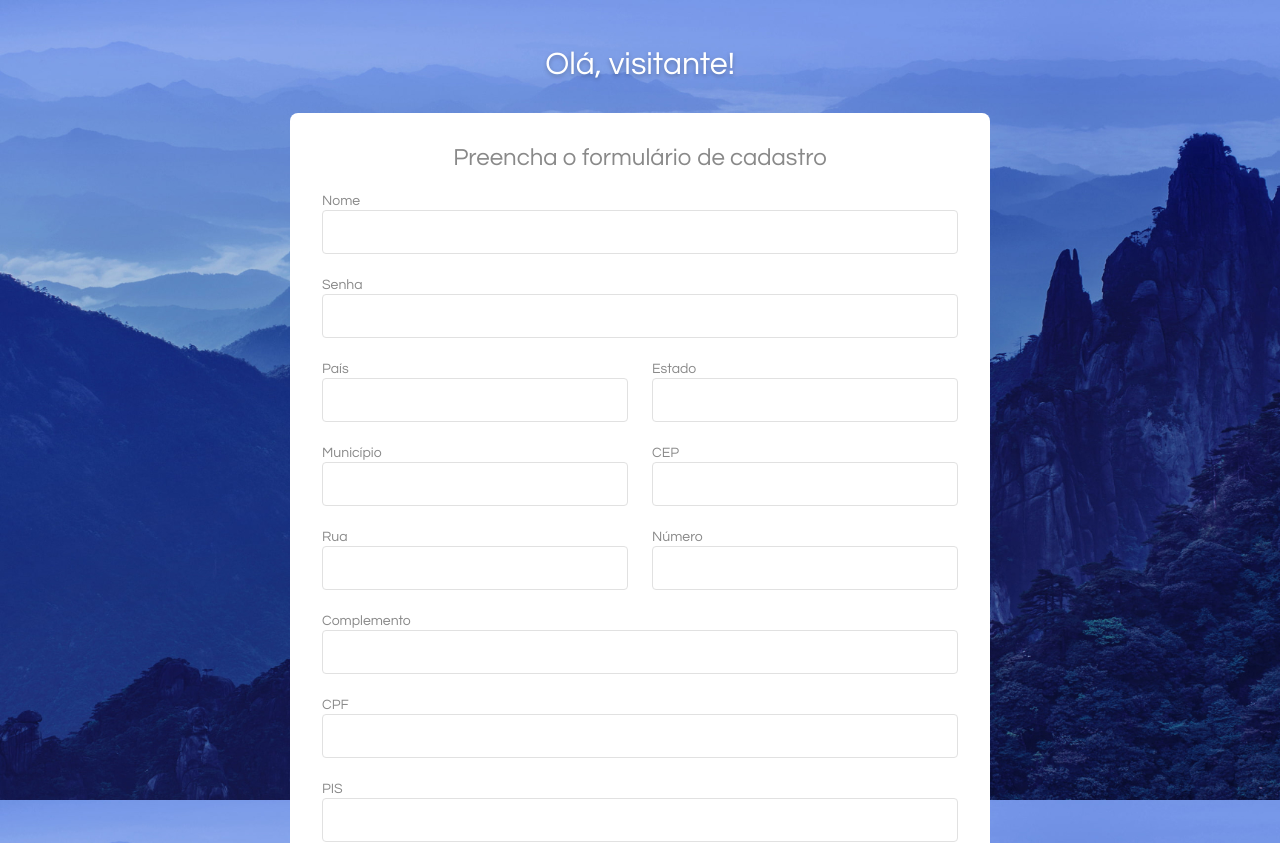
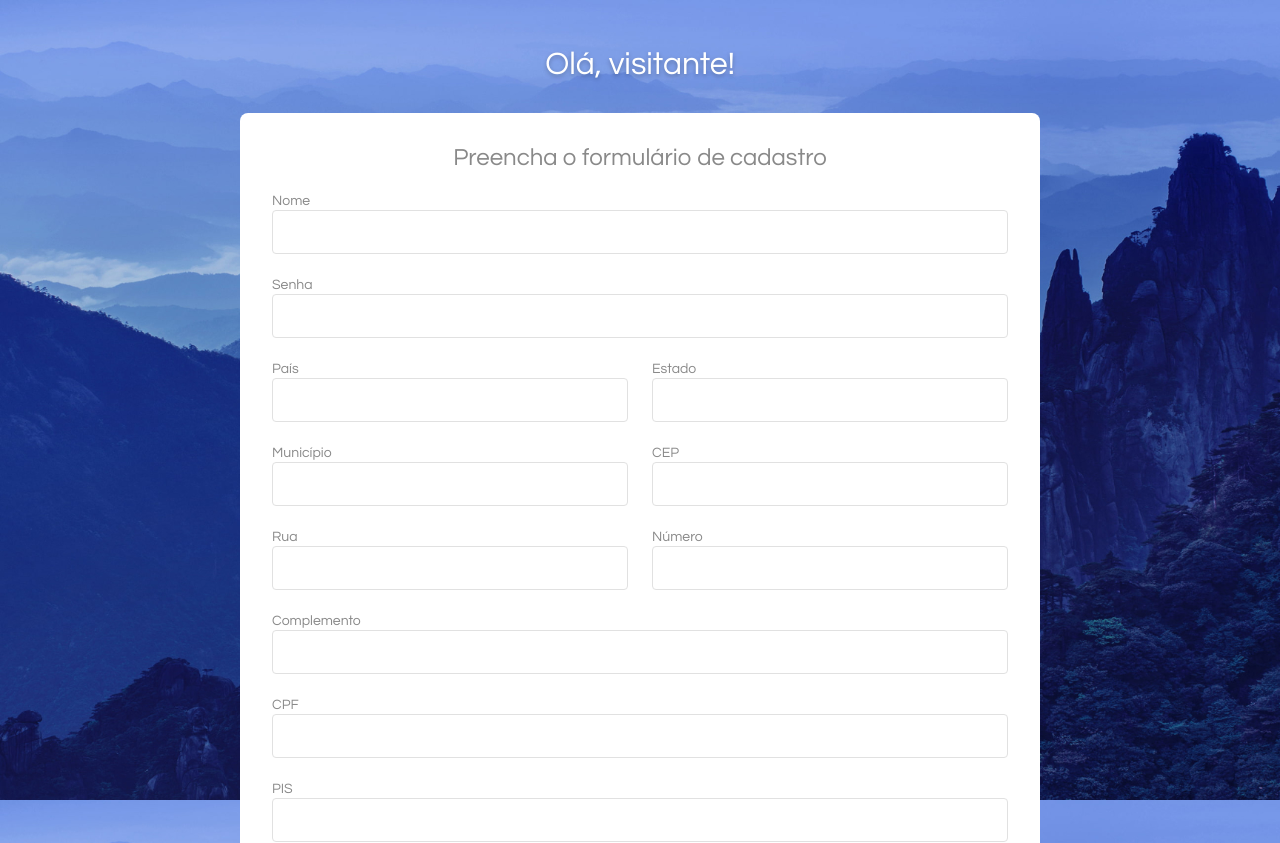
Before and after one commit to victormedeiros1/crud-users, a Vue app: page /register in a window 1280 px wide. Shown: the top 843 px of the page. Built offline with nearby package versions, Linux system fonts and the light colour scheme.

Commit message:
fix: width 700px to 800px

```diff
--- a/src/components/Forms/RegisterForm.vue
+++ b/src/components/Forms/RegisterForm.vue
@@ -68,7 +68,7 @@ export default {
 <style lang="scss" scoped>
 .register {
   width: 100%;
-  max-width: 700px;
+  max-width: 800px;
   background-color: var(--light);
   display: flex;
   flex-direction: column;
```
